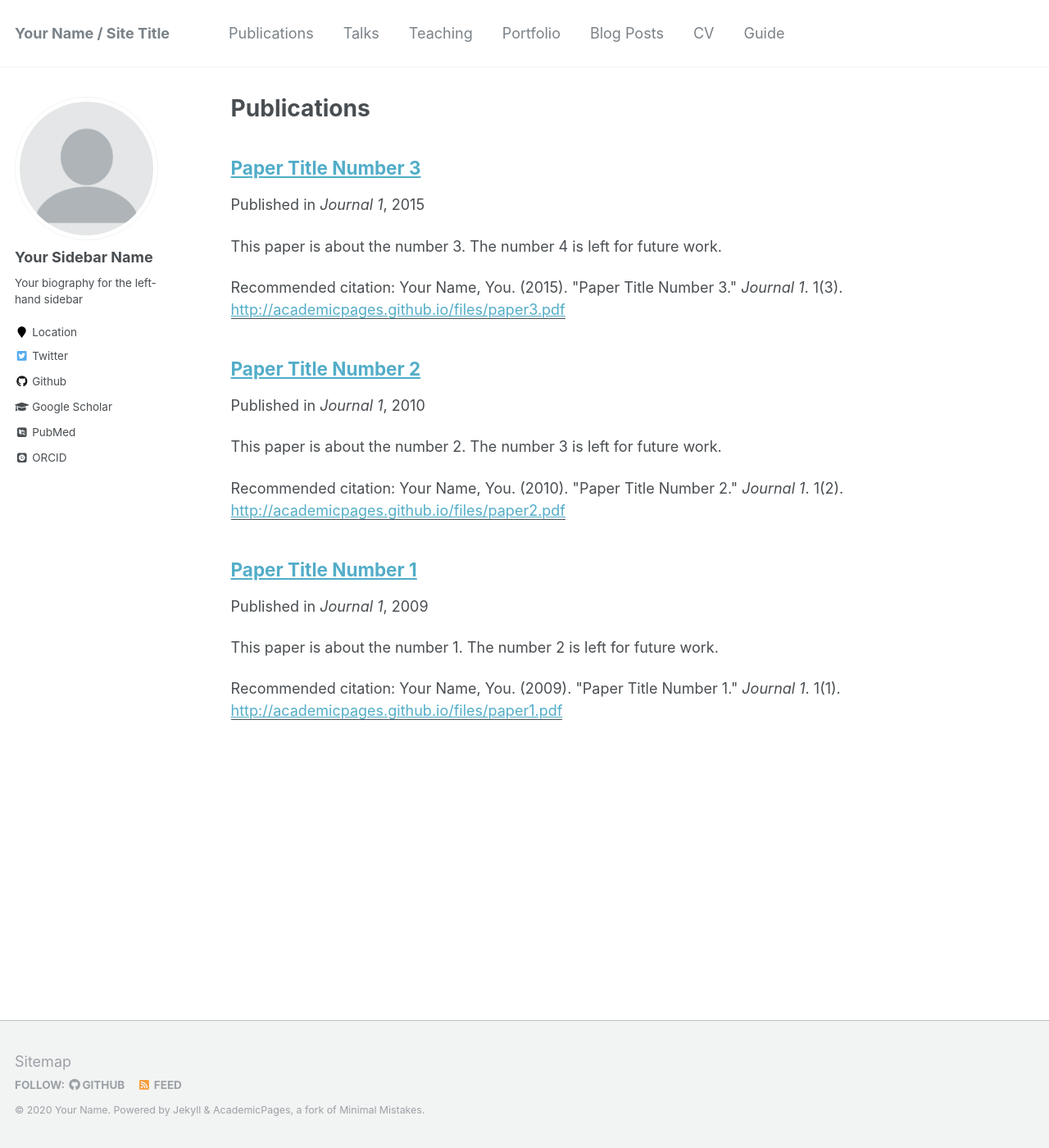
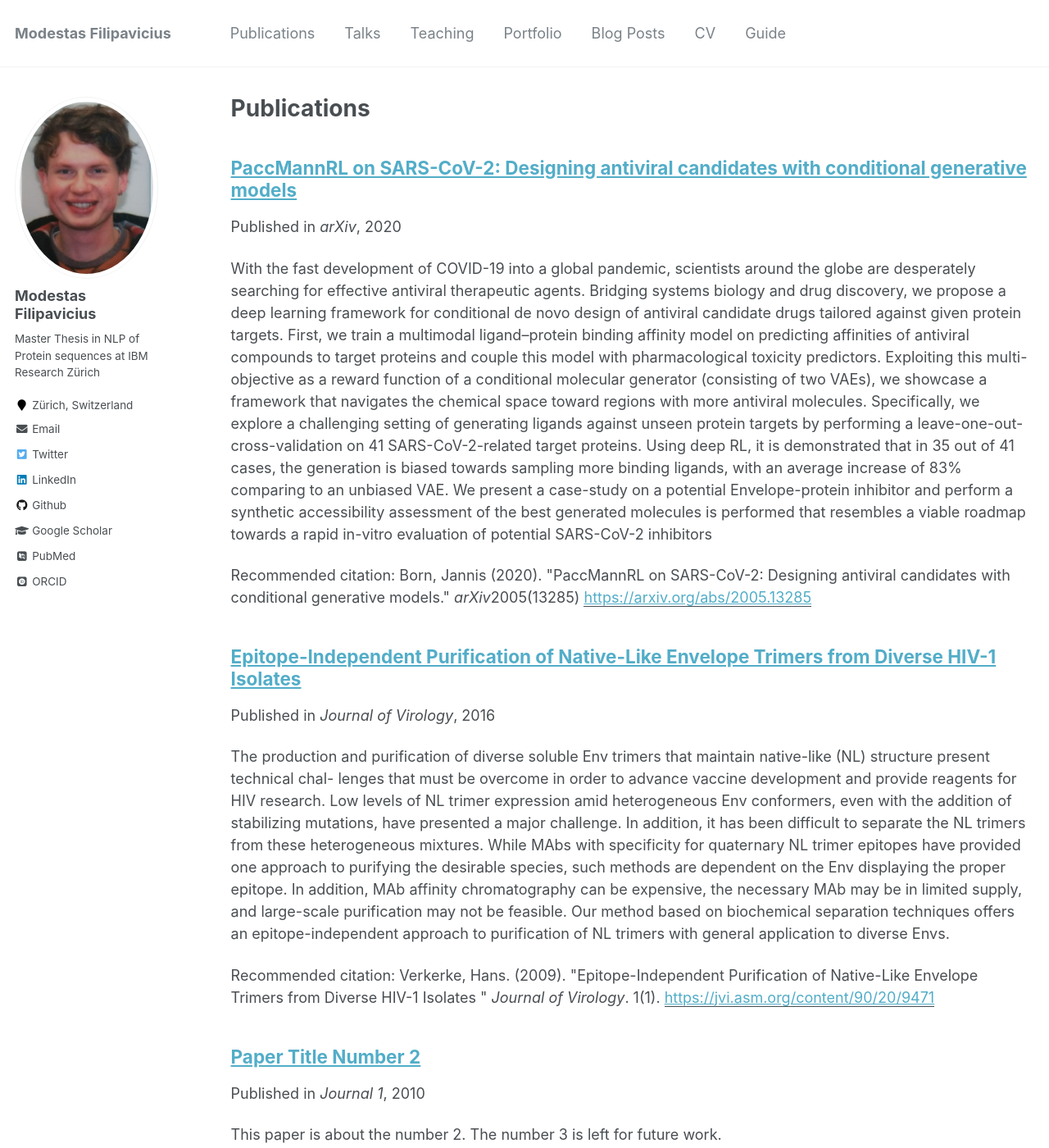
Before and after one commit to mfilipav/mfilipav.github.io, a Jekyll site: the page built from _pages/publications.md, in a window 1280 px wide and 1400 px high. Shown: the whole window at 82% size. Built offline with Jekyll 4.4.1, drawn with Linux system fonts in a browser that asks for light colours; some web fonts are replaced.

Commit message:
wip: publications draft

```diff
--- a/_config.yml
+++ b/_config.yml
@@ -7,13 +7,13 @@
 
 # Site Settings
 locale                   : "en-US"
-title                    : "Your Name / Site Title"
+title                    : "Modestas Filipavicius"
 title_separator          : "-"
 name                     : &name "Your Name"
-description              : &description "personal description"
-url                      : https://academicpages.github.io # the base hostname & protocol for your site e.g. "https://mmistakes.github.io"
+description              : &description "Bioinformatics student at ETHZ, focused on NLP and machine learning applications to healthcare and biomedicine"
+url                      : https://mfilipav.github.io # the base hostname & protocol for your site e.g. "https://mmistakes.github.io"
 baseurl                  : "" # the subpath of your site, e.g. "/blog"
-repository               : "academicpages/academicpages.github.io"
+repository               : "mfilipav/mfilipav.github.io"
 teaser                   :  # filename of teaser fallback teaser image placed in /images/, .e.g. "500x300.png"
 breadcrumbs              : false # true, false (default)
 words_per_minute         : 160
@@ -32,7 +32,7 @@ comments:
     colorscheme          : # "light" (default), "dark"
 staticman:
   allowedFields          : ['name', 'email', 'url', 'message']
-  branch                 : "gh-pages" # "master", "gh-pages"
+  branch                 : "master" # "gh-pages", "gh-pages"
   commitMessage          : "New comment."
   filename               : comment-{@timestamp}
   format                 : "yml"
@@ -80,14 +80,14 @@ analytics:
 
 # Site Author
 author:
-  name             : "Your Sidebar Name"
+  name             : "Modestas Filipavicius"
   avatar           : "profile.png"
-  bio              : "Your biography for the left-hand sidebar"
-  location         : "Location"
+  bio              : "Master Thesis in NLP of Protein sequences at IBM Research Zürich"
+  location         : "Zürich, Switzerland"
   employer         :
   pubmed           : "https://www.ncbi.nlm.nih.gov/pubmed/?term=john+snow"
   googlescholar    : "http://yourfullgooglescholarurl.com"
-  email            :
+  email            : "mfilipav@ethz.ch"
   researchgate     :  # example: "https://www.researchgate.net/profile/yourprofile"
   uri              :
   bitbucket        :
@@ -96,20 +96,20 @@ author:
   flickr           :
   facebook         :
   foursquare       :
-  github           : "academicpages"
+  github           : "https://github.com/mfilipav"
   google_plus      :
   keybase          :
   instagram        :
   impactstory      : #"https://profiles.impactstory.org/u/xxxx-xxxx-xxxx-xxxx"
   lastfm           :
-  linkedin         :
+  linkedin         : "https://www.linkedin.com/in/modestas-filipavicius/"
   orcid            : "http://orcid.org/yourorcidurl"
   pinterest        :
   soundcloud       :
   stackoverflow    : # http://stackoverflow.com/users/123456/username
   steam            :
   tumblr           :
-  twitter          : "replacethistwitterhandle"
+  twitter          : "mfilipav" #"replacethistwitterhandle"
   vine             :
   weibo            :
   xing             :
@@ -176,7 +176,7 @@ kramdown:
 # Collections
 collections:
   teaching:
-    output: true
+    output: false
     permalink: /:collection/:path/
   publications:
     output: true
@@ -185,7 +185,7 @@ collections:
     output: true
     permalink: /:collection/:path/
   talks:
-    output: true
+    output: false
     permalink: /:collection/:path/
 
 
--- a/_publications/2009-10-01-paper-title-number-1.md
+++ /dev/null
@@ -1,15 +0,0 @@
----
-title: "Paper Title Number 1"
-collection: publications
-permalink: /publication/2009-10-01-paper-title-number-1
-excerpt: 'This paper is about the number 1. The number 2 is left for future work.'
-date: 2009-10-01
-venue: 'Journal 1'
-paperurl: 'http://academicpages.github.io/files/paper1.pdf'
-citation: 'Your Name, You. (2009). &quot;Paper Title Number 1.&quot; <i>Journal 1</i>. 1(1).'
----
-This paper is about the number 1. The number 2 is left for future work.
-
-[Download paper here](http://academicpages.github.io/files/paper1.pdf)
-
-Recommended citation: Your Name, You. (2009). "Paper Title Number 1." <i>Journal 1</i>. 1(1).
--- a/_publications/2015-10-01-paper-title-number-3.md
+++ /dev/null
@@ -1,15 +0,0 @@
----
-title: "Paper Title Number 3"
-collection: publications
-permalink: /publication/2015-10-01-paper-title-number-3
-excerpt: 'This paper is about the number 3. The number 4 is left for future work.'
-date: 2015-10-01
-venue: 'Journal 1'
-paperurl: 'http://academicpages.github.io/files/paper3.pdf'
-citation: 'Your Name, You. (2015). &quot;Paper Title Number 3.&quot; <i>Journal 1</i>. 1(3).'
----
-This paper is about the number 3. The number 4 is left for future work.
-
-[Download paper here](http://academicpages.github.io/files/paper3.pdf)
-
-Recommended citation: Your Name, You. (2015). "Paper Title Number 3." <i>Journal 1</i>. 1(3).
--- /dev/null
+++ b/_publications/2016hiv.md
@@ -0,0 +1,13 @@
+---
+title: "Epitope-Independent Purification of Native-Like Envelope Trimers from Diverse HIV-1 Isolates"
+collection: publications
+permalink: /publication/2016hiv
+excerpt: 'The production and purification of diverse soluble Env trimers that maintain native-like (NL) structure present technical chal- lenges that must be overcome in order to advance vaccine development and provide reagents for HIV research. Low levels of NL trimer expression amid heterogeneous Env conformers, even with the addition of stabilizing mutations, have presented a major challenge. In addition, it has been difficult to separate the NL trimers from these heterogeneous mixtures. While MAbs with specificity for quaternary NL trimer epitopes have provided one approach to purifying the desirable species, such methods are dependent on the Env displaying the proper epitope. In addition, MAb affinity chromatography can be expensive, the necessary MAb may be in limited supply, and large-scale purification may not be feasible. Our method based on biochemical separation techniques offers an epitope-independent approach to purification of NL trimers with general application to diverse Envs.'
+date: 2016-10-01
+venue: 'Journal of Virology'
+paperurl: 'https://jvi.asm.org/content/90/20/9471'
+citation: 'Verkerke, Hans. (2009). &quot;Epitope-Independent Purification of Native-Like Envelope Trimers from Diverse HIV-1 Isolates &quot; <i>Journal of Virology</i>. 1(1).'
+---
+This paper is about the number 1. The number 2 is left for future work. The production and purification of diverse soluble Env trimers that maintain native-like (NL) structure present technical chal- lenges that must be overcome in order to advance vaccine development and provide reagents for HIV research. Low levels of NL trimer expression amid heterogeneous Env conformers, even with the addition of stabilizing mutations, have presented a major challenge. In addition, it has been difficult to separate the NL trimers from these heterogeneous mixtures. While MAbs with specificity for quaternary NL trimer epitopes have provided one approach to purifying the desirable species, such methods are dependent on the Env displaying the proper epitope. In addition, MAb affinity chromatography can be expensive, the necessary MAb may be in limited supply, and large-scale purification may not be feasible. Our method based on biochemical separation techniques offers an epitope-independent approach to purification of NL trimers with general application to diverse Envs
+
+[Download paper here](https://jvi.asm.org/content/jvi/90/20/9471.full.pdf)
--- /dev/null
+++ b/_publications/2020covid.md
@@ -0,0 +1,14 @@
+---
+title: "PaccMannRL on SARS-CoV-2: Designing antiviral candidates with conditional generative models"
+collection: publications
+permalink: /publication/2020covid
+excerpt: 'With the fast development of COVID-19 into a global pandemic, scientists around the globe are desperately searching for effective antiviral therapeutic agents. Bridging systems biology and drug discovery, we propose a deep learning framework for conditional de novo design of antiviral candidate drugs tailored against given protein targets. First, we train a multimodal ligand--protein binding affinity model on predicting affinities of antiviral compounds to target proteins and couple this model with pharmacological toxicity predictors. Exploiting this multi-objective as a reward function of a conditional molecular generator (consisting of two VAEs), we showcase a framework that navigates the chemical space toward regions with more antiviral molecules. Specifically, we explore a challenging setting of generating ligands against unseen protein targets by performing a leave-one-out-cross-validation on 41 SARS-CoV-2-related target proteins. Using deep RL, it is demonstrated that in 35 out of 41 cases, the generation is biased towards sampling more binding ligands, with an average increase of 83% comparing to an unbiased VAE. We present a case-study on a potential Envelope-protein inhibitor and perform a synthetic accessibility assessment of the best generated molecules is performed that resembles a viable roadmap towards a rapid in-vitro evaluation of potential SARS-CoV-2 inhibitors'
+date: 2020-05-27
+venue: 'arXiv'
+paperurl: 'https://arxiv.org/abs/2005.13285'
+citation: 'Born, Jannis (2020). &quot;PaccMannRL on SARS-CoV-2: Designing antiviral candidates with conditional generative models.&quot; <i>arXiv</i>2005(13285)'
+---
+This paper is about the number 3. The number 4 is left for future work.
+With the fast development of COVID-19 into a global pandemic, scientists around the globe are desperately searching for effective antiviral therapeutic agents. Bridging systems biology and drug discovery, we propose a deep learning framework for conditional de novo design of antiviral candidate drugs tailored against given protein targets. First, we train a multimodal ligand--protein binding affinity model on predicting affinities of antiviral compounds to target proteins and couple this model with pharmacological toxicity predictors. Exploiting this multi-objective as a reward function of a conditional molecular generator (consisting of two VAEs), we showcase a framework that navigates the chemical space toward regions with more antiviral molecules. Specifically, we explore a challenging setting of generating ligands against unseen protein targets by performing a leave-one-out-cross-validation on 41 SARS-CoV-2-related target proteins. Using deep RL, it is demonstrated that in 35 out of 41 cases, the generation is biased towards sampling more binding ligands, with an average increase of 83% comparing to an unbiased VAE. We present a case-study on a potential Envelope-protein inhibitor and perform a synthetic accessibility assessment of the best generated molecules is performed that resembles a viable roadmap towards a rapid in-vitro evaluation of potential SARS-CoV-2 inhibitors
+
+[Download paper here](https://arxiv.org/pdf/2005.13285)
```
Also changed, not shown: images/profile.png, images/profile_old.png (added), 2 other files.
